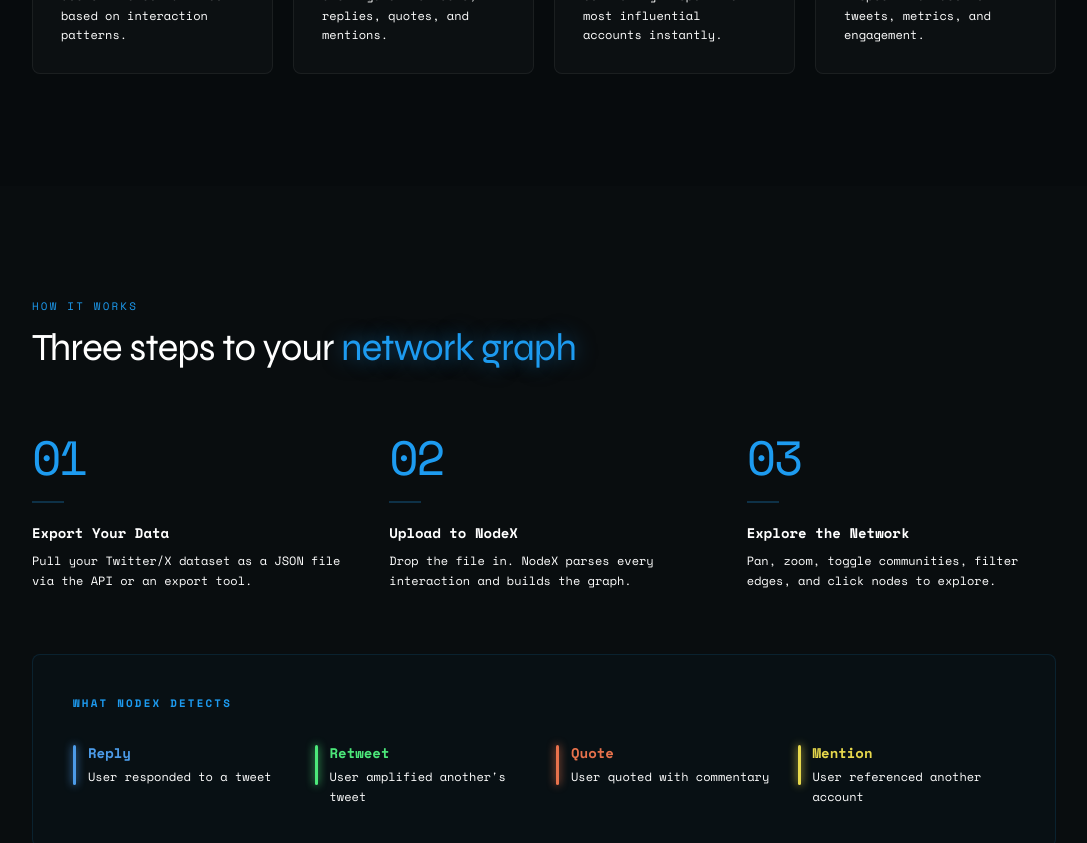
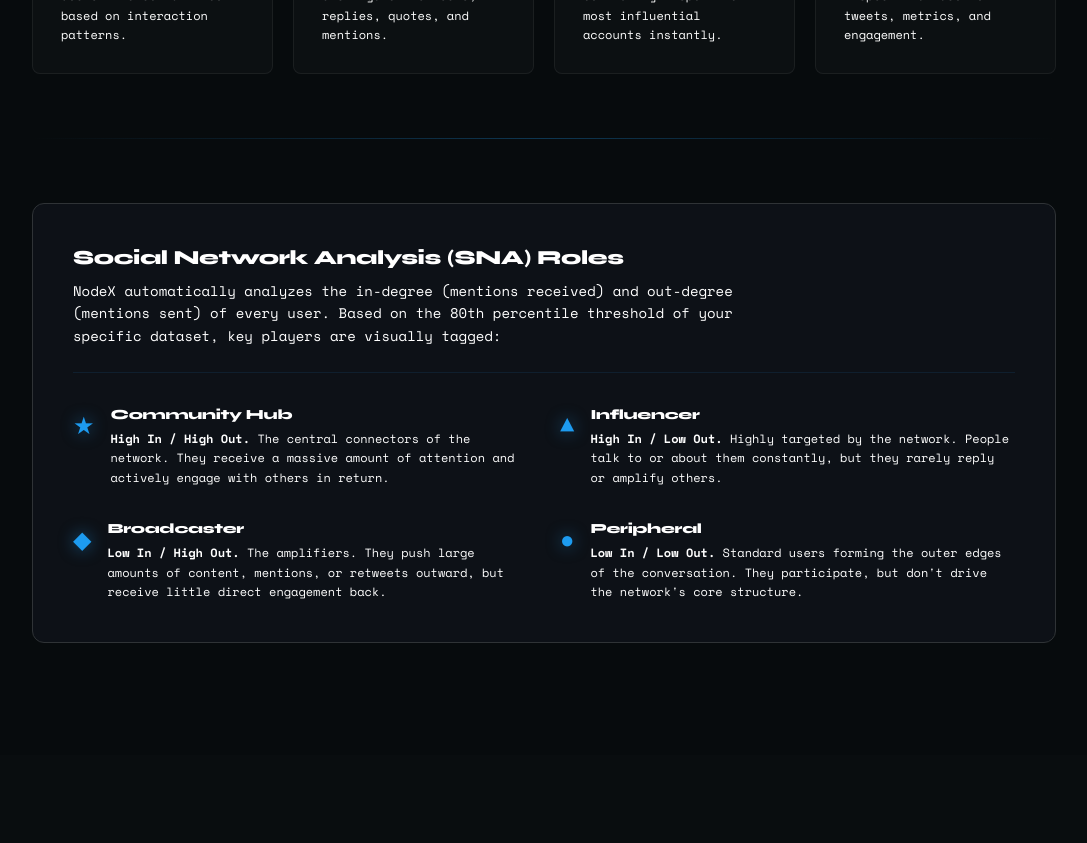
Before and after one commit to RengganaKurniawan/sna-visualizer, a React app in the folder frontend/: page / in a window 1280 px wide. Shown: the part 1300-2143 px from the top of the page, without its empty margins (96-1183 px from the left). Built offline with nearby package versions, Linux system fonts and the light colour scheme; the HTML template or start-up script is replaced by a standard one.

Commit message:
add node roles

```diff
--- a/frontend/src/components/GraphSidebar.tsx
+++ b/frontend/src/components/GraphSidebar.tsx
@@ -17,10 +17,15 @@
     error: string | null;
     filename: string | null;
     graphExists: boolean;
+
     showCommunity: boolean;
     onToggleCommunity: () => void;
+
     edgeMode: "typed" | "collapsed";
     onToggleEdgeMode: () => void;
+
+    showRoles: boolean;
+    onToggleRoles: () => void;
 };
 
 export default function GraphSidebar(props: GraphSidebarProps) {
@@ -76,6 +81,32 @@
                             <span className="tg-toggle-label">Show interactions</span>
                             <ToggleSwitch checked={props.edgeMode === "typed"} onChange={props.onToggleEdgeMode} />
                         </div>
+
+                        {/* node roles */}
+                        <div className="tg-sidebar-section border-t border-[#1D9BF0]/10 pt-4 mt-4">
+                            <div className="flex items-center justify-between mb-2">
+                                <span className="tg-section-label">NODE ROLES (SNA)</span>
+                                <label className="tg-switch">
+                                    <input
+                                        type="checkbox"
+                                        checked={props.showRoles}
+                                        onChange={props.onToggleRoles}
+                                    />
+                                    <span className="tg-switch-track"></span>
+                                    <span className="tg-switch-thumb"></span>
+                                </label>
+                            </div>
+
+                            {/* The Legend only shows when toggled ON */}
+                            {props.showRoles && (
+                                <div className="mt-4 grid grid-cols-2 gap-y-3 gap-x-2 text-[10px] text-[var(--text-muted)]">
+                                    <div className="flex items-center gap-1.5"><span className="text-[#1D9BF0] text-sm">★</span> Hub</div>
+                                    <div className="flex items-center gap-1.5"><span className="text-[#1D9BF0] text-sm">▲</span> Influencer</div>
+                                    <div className="flex items-center gap-1.5"><span className="text-[#1D9BF0] text-sm">◆</span> Broadcaster</div>
+                                    <div className="flex items-center gap-1.5"><span className="text-[#1D9BF0] text-sm">●</span> Peripheral</div>
+                                </div>
+                            )}
+                        </div>
                     </div>
                 </div>
             )}
--- a/frontend/src/components/dashboard/AboutSection.tsx
+++ b/frontend/src/components/dashboard/AboutSection.tsx
@@ -27,6 +27,65 @@
                         </div>
                     ))}
                 </div>
+
+                <div className="w-full h-px my-16 bg-gradient-to-r from-transparent via-[#1D9BF0]/30 to-transparent transition-opacity duration-300" />
+
+                {/* node roles */}
+                <div className={`p-8 md:p-10 rounded-xl border ${isLight ? "bg-gray-50 border-gray-200" : "bg-[#0d1117] border-[#2f3336]"}`}>
+                    <div className="mb-8 border-b border-[#1D9BF0]/10 pb-6">
+                        <h3 className="text-xl font-bold text-[var(--text-base)] mb-2">Social Network Analysis (SNA) Roles</h3>
+                        <p className="text-sm text-[var(--text-muted)] max-w-2xl leading-relaxed">
+                            NodeX automatically analyzes the in-degree (mentions received) and out-degree (mentions sent) of every user. Based on the 80th percentile threshold of your specific dataset, key players are visually tagged:
+                        </p>
+                    </div>
+
+                    <div className="grid grid-cols-1 md:grid-cols-2 gap-8">
+
+                        {/* hub */}
+                        <div className="flex items-start gap-4">
+                            <div className="text-2xl text-[#1D9BF0] mt-1 drop-shadow-[0_0_8px_rgba(29,155,240,0.5)]">★</div>
+                            <div>
+                                <h4 className="text-sm font-bold text-[var(--text-base)] mb-1">Community Hub</h4>
+                                <p className="text-xs text-[var(--text-muted)] leading-relaxed">
+                                    <strong>High In / High Out.</strong> The central connectors of the network. They receive a massive amount of attention and actively engage with others in return.
+                                </p>
+                            </div>
+                        </div>
+
+                        {/* influencer */}
+                        <div className="flex items-start gap-4">
+                            <div className="text-2xl text-[#1D9BF0] mt-0.5 drop-shadow-[0_0_8px_rgba(29,155,240,0.5)]">▲</div>
+                            <div>
+                                <h4 className="text-sm font-bold text-[var(--text-base)] mb-1">Influencer</h4>
+                                <p className="text-xs text-[var(--text-muted)] leading-relaxed">
+                                    <strong>High In / Low Out.</strong> Highly targeted by the network. People talk to or about them constantly, but they rarely reply or amplify others.
+                                </p>
+                            </div>
+                        </div>
+
+                        {/* broadcaster */}
+                        <div className="flex items-start gap-4">
+                            <div className="text-2xl text-[#1D9BF0] mt-1 drop-shadow-[0_0_8px_rgba(29,155,240,0.5)]">◆</div>
+                            <div>
+                                <h4 className="text-sm font-bold text-[var(--text-base)] mb-1">Broadcaster</h4>
+                                <p className="text-xs text-[var(--text-muted)] leading-relaxed">
+                                    <strong>Low In / High Out.</strong> The amplifiers. They push large amounts of content, mentions, or retweets outward, but receive little direct engagement back.
+                                </p>
+                            </div>
+                        </div>
+
+                        {/* peripheral */}
+                        <div className="flex items-start gap-4">
+                            <div className="text-2xl text-[#1D9BF0] mt-1 drop-shadow-[0_0_8px_rgba(29,155,240,0.5)]">●</div>
+                            <div>
+                                <h4 className="text-sm font-bold text-[var(--text-base)] mb-1">Peripheral</h4>
+                                <p className="text-xs text-[var(--text-muted)] leading-relaxed">
+                                    <strong>Low In / Low Out.</strong> Standard users forming the outer edges of the conversation. They participate, but don't drive the network's core structure.
+                                </p>
+                            </div>
+                        </div>
+                    </div>
+                </div>
             </div>
         </section>
     );
--- a/frontend/src/pages/Graph.tsx
+++ b/frontend/src/pages/Graph.tsx
@@ -5,7 +5,8 @@
     EDGE_COLORS,
     generateColor,
     getCytoscapeStyles,
-    CYTOSCAPE_LAYOUT
+    CYTOSCAPE_LAYOUT,
+    ROLE_SHAPES,
 } from "../utils/graphUtils";
 import { useGraphUpload } from "../hooks/useGraphUpload";
 import GraphHeader from "../components/GraphHeader";
@@ -31,6 +32,7 @@
         tweets: { id: string; text: string; created_at: string; metrics: any }[];
     } | null>(null);
     const [edgeMode, setEdgeMode] = useState<"typed" | "collapsed">("collapsed");
+    const [showRoles, setShowRoles] = useState(false);
 
     const detailedEdgesRef = useRef<EdgeDefinition[]>([]);
     const collapsedEdgesRef = useRef<EdgeDefinition[]>([]);
@@ -139,7 +141,7 @@
                     target: edge.data.target,
                     edgeColor: color,
                 },
-            };
+            }
         });
 
         detailedEdgesRef.current = edges;
@@ -190,6 +192,28 @@
         });
     }, [graph]);
 
+    useEffect(() => {
+        if (!cyInstance.current) return;
+
+        cyInstance.current.nodes().forEach((node) => {
+            if (showRoles) {
+                const role = node.data('role') || "Peripheral";
+                const shape = ROLE_SHAPES[role] || "ellipse";
+
+                node.style({
+                    'shape': shape,
+                    'border-width': role !== "Peripheral" ? 2 : 0,
+                    'border-color': '#ffffff'
+                });
+            } else {
+                node.style({
+                    'shape': 'ellipse',
+                    'border-width': 0
+                });
+            }
+        });
+    }, [showRoles]);
+
     const nodeCount = graph?.elements.nodes.length ?? 0;
     const edgeCount = graph?.elements.edges.length ?? 0;
 
@@ -229,10 +253,15 @@
                 error={error}
                 filename={filename}
                 graphExists={!!graph}
+
                 showCommunity={showCommunity}
                 onToggleCommunity={handleToggleCommunity}
+
                 edgeMode={edgeMode}
                 onToggleEdgeMode={handleToggleEdgeMode}
+
+                showRoles={showRoles}
+                onToggleRoles={() => setShowRoles(!showRoles)}
             />
             {/* PANEL */}
             <TweetDetailPanel
--- a/frontend/src/utils/graphUtils.ts
+++ b/frontend/src/utils/graphUtils.ts
@@ -15,6 +15,13 @@
     retweet: "#4CE87A",
     quote: "#E8724C",
     mention: "#E8D94C",
+};
+
+export const ROLE_SHAPES: Record<string, cytoscape.Css.NodeShape> = {
+    "Community Hub": "star",
+    "Influencer": "triangle",
+    "Broadcaster": "diamond",
+    "Peripheral": "ellipse"
 };
 
 export function generateColor(index: number, total: number): string {
```
Also changed, not shown: 1 other file (tests, documents, lock files or other folders).
